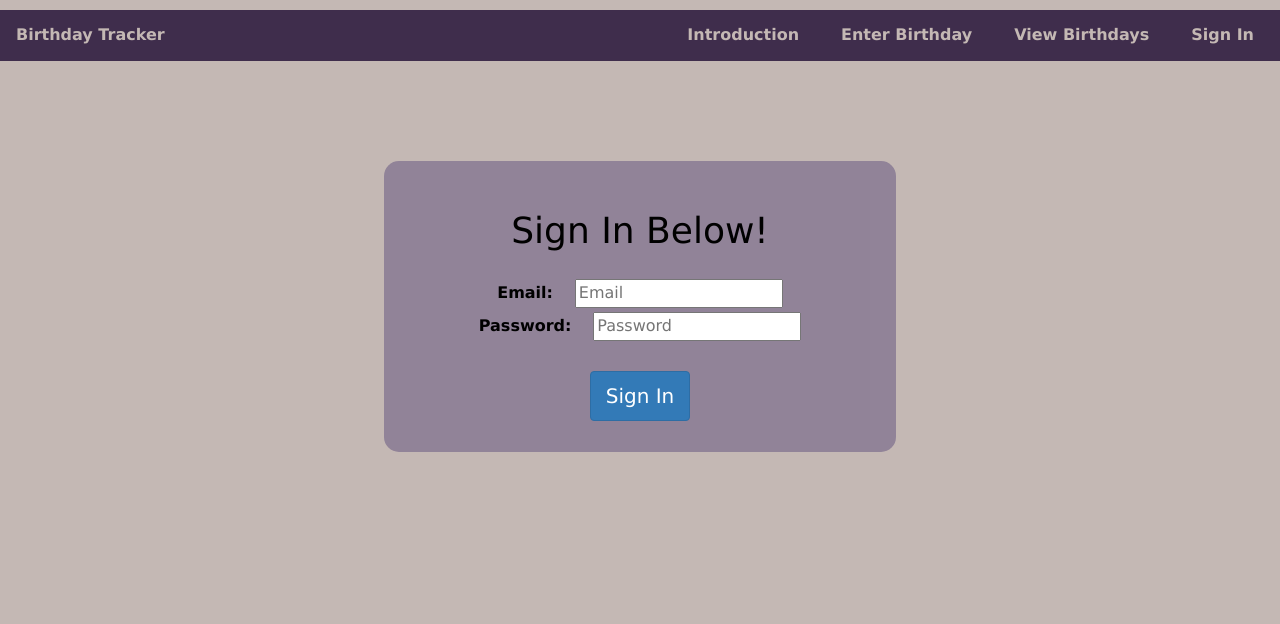
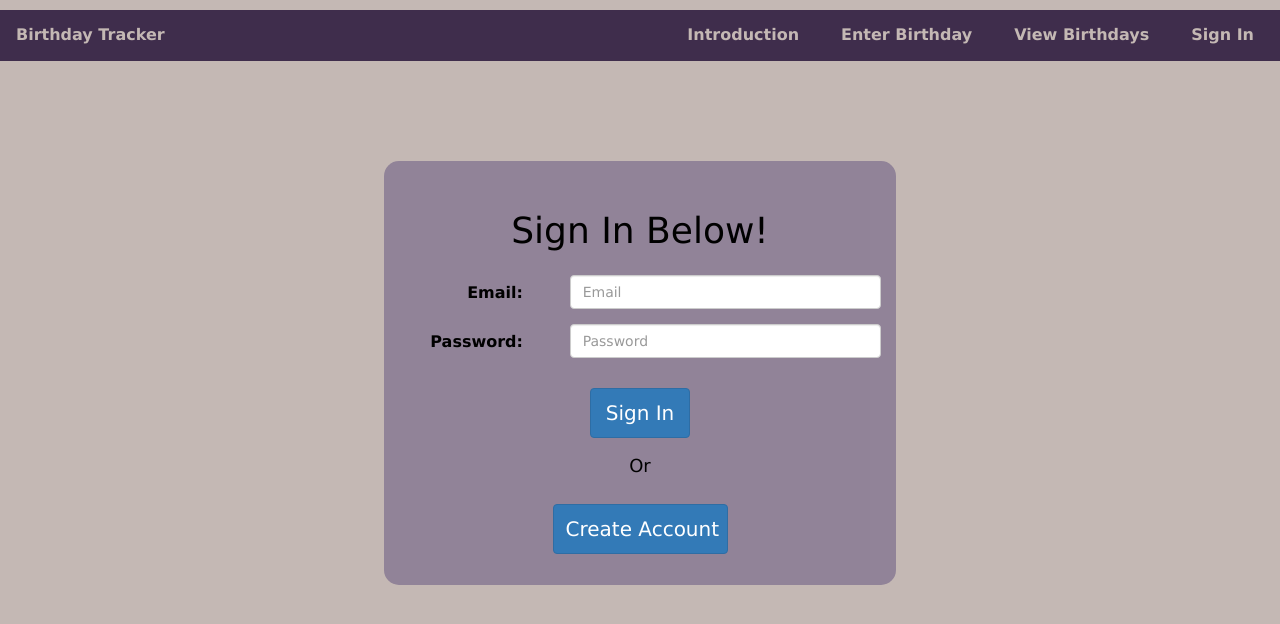
Before and after one commit to shannengeller/WebAppsBirthdayTracker, a Flask app: page /BT-SignIn.html in a window 1280 px wide. Shown: the top 624 px of the page. Run offline with Flask 3, Linux system fonts and the light colour scheme; some libraries are stand-ins or nearby versions.

Commit message:
made create account button

```diff
--- a/website/templates/BT-SignIn.html
+++ b/website/templates/BT-SignIn.html
@@ -55,20 +55,32 @@
         </ul>
 
         <div class="form-group" style="text-align:center; font-family: 'Verdana'; font-size: 16px; width: 40%; margin-left: auto; margin-right: auto; margin-top: 100px;color: black; background-color: 918398; padding: 15px; border-radius: 15px;">
-			<h1 style="padding: 15px; ">Sign In Below!</h1>
+            <h1 style="padding: 15px; ">Sign In Below!</h1>
             <form class="form-horizontal">
-				<label type="label" class="control-label" for="inputEmail">Email:&nbsp;&nbsp;&nbsp;</label>
-				<input type="text" id="inputEmail" placeholder="Email">
-				<br>
-				<label type="label" class="control-label" for="inputPassword" style="text-align:center;">Password:&nbsp;&nbsp;&nbsp;</label>
-				<input type="text" id="inputPassword" placeholder="Password">
-				<br>
-				<div class="text-center">
-					<button type="button" class="btn btn-primary" style="height: 50px; width: 100px; font-size: 20px; margin-left: auto; margin-right: auto; margin-top: 30px;" onclick="submitBDay()">Sign In</button>
-				</div>
-			</form>
-		</div>
+                <div class="form-group">
+                    <label for="inputEmail" class="col-sm-4 control-label">Email:&nbsp;&nbsp;&nbsp;</label>
+                    <div class="col-sm-8">
+                        <input type="text" class="form-control" id="inputEmail" placeholder="Email">
+                    </div>
+                </div>
+                <div class="form-group">
+                    <label for="inputPassword" class="col-sm-4 control-label">Password:&nbsp;&nbsp;&nbsp;</label>
+                    <div class="col-sm-8">
+                        <input type="text" class="form-control" id="inputPassword" placeholder="Password">
+                    </div>
+                </div>
+                <div class="text-center" style="margin-top: 30px;">
+                    <button type="button" class="btn btn-primary" style="height: 50px; width: 100px; font-size: 20px; margin-left: auto; margin-right: auto;" onclick="submitBDay()">Sign In</button>
+                </div>
 
+                <p style="font-size: 18px; margin-top: 15px;">Or</p>
+
+                <div class="text-center">
+                    <button type="button" class="btn btn-primary" style="height: 50px; width: 175px; font-size: 20px; margin-left: auto; margin-right: auto; margin-top: 15px;" onclick="createAccount()">Create Account</button>
+                </div>
+
+            </form>
+        </div>
 
     </body>
 </html>
```
